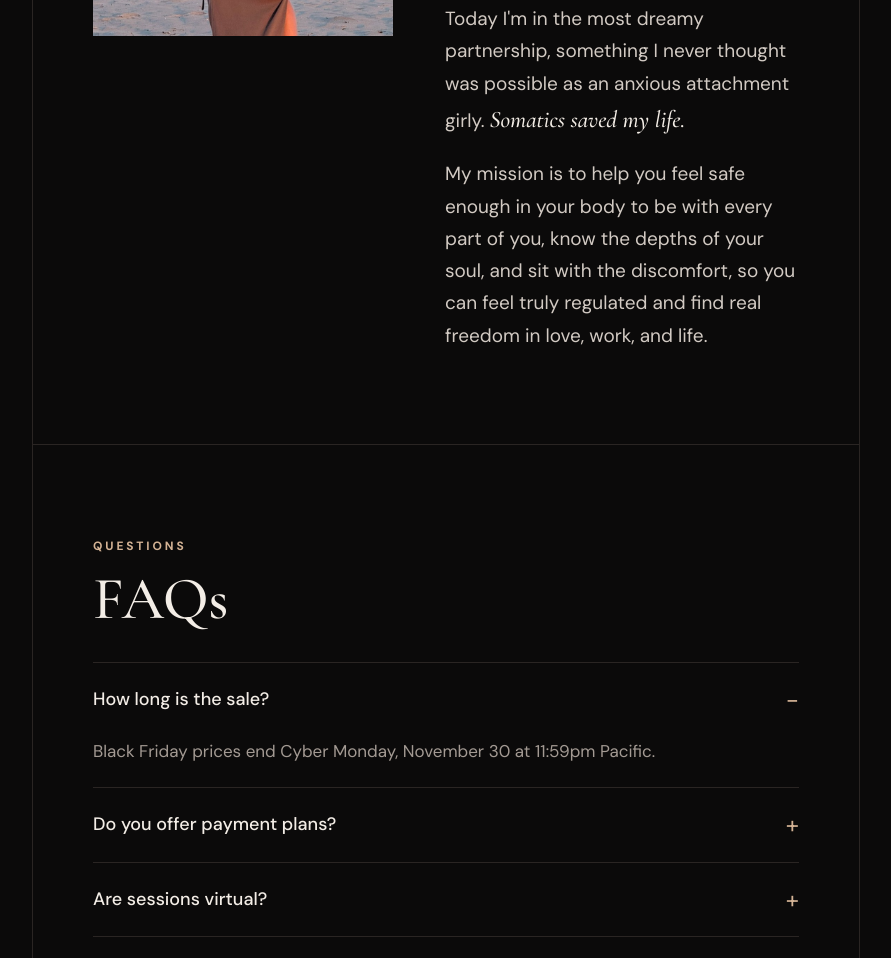
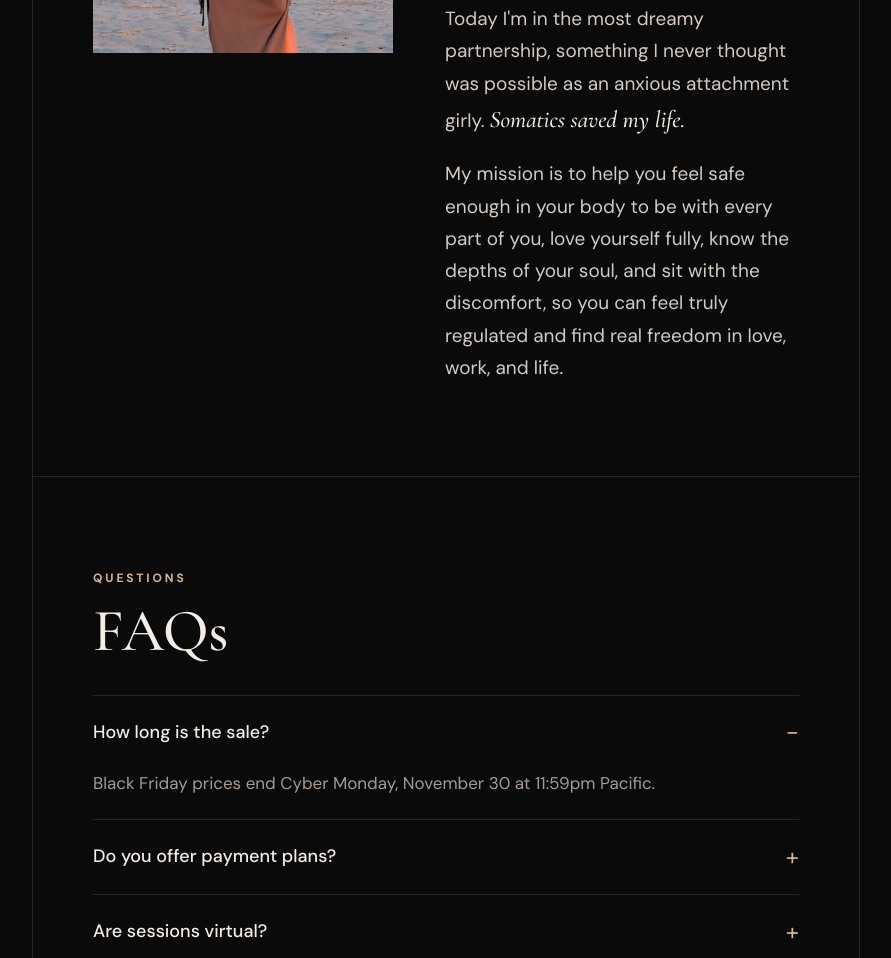
Before and after one commit to taylorbernardayoga/spoken-website, a plain HTML site: page black-friday/index.html in a window 1280 px wide. Shown: the part 9212-10170 px from the top of the page, without its empty margins (194-1085 px from the left). Drawn offline with nearby package versions, Linux system fonts and the light colour scheme.

Commit message:
Black Friday page: add "love yourself fully" to mission line
Co-Authored-By: Claude Opus 5.5 <noreply@anthropic.com>

```diff
--- a/black-friday/index.html
+++ b/black-friday/index.html
@@ -432,7 +432,7 @@ if (location.hash) history.replaceState(null, '', location.pathname + location.s
         <p class="bio">I'm a certified somatic therapy practitioner and E-RYT 500 with over a decade of experience in somatics, yoga, meditation and mindfulness. I help people stop living in their heads and come back to their bodies, so they can feel their emotions, express them, and show up differently in their relationships and their lives, so they can live a life that feels good and so much bigger.</p>
         <p class="bio">Over the past decade, I've dedicated myself to going deeper into who I am. I've traveled to over 40 countries, sat with a lot of discomfort, and learned to stay with what I feel instead of running from it.</p>
         <p class="bio">Today I'm in the most dreamy partnership, something I never thought was possible as an anxious attachment girly. <strong>Somatics saved my life.</strong></p>
-        <p class="bio">My mission is to help you feel safe enough in your body to be with every part of you, know the depths of your soul, and sit with the discomfort, so you can feel truly regulated and find real freedom in love, work, and life.</p>
+        <p class="bio">My mission is to help you feel safe enough in your body to be with every part of you, love yourself fully, know the depths of your soul, and sit with the discomfort, so you can feel truly regulated and find real freedom in love, work, and life.</p>
       </div>
     </div>
   </section>
```
